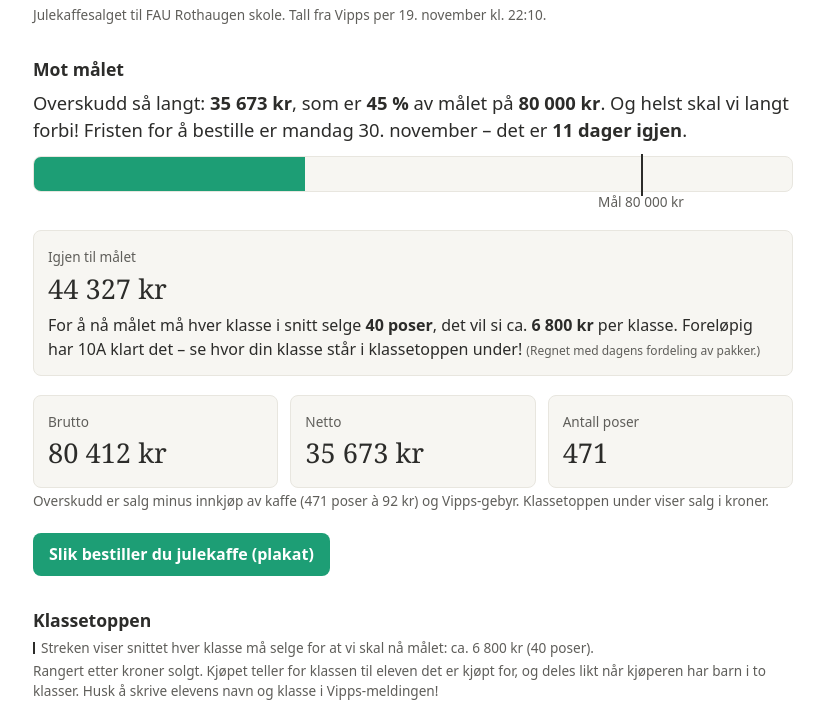
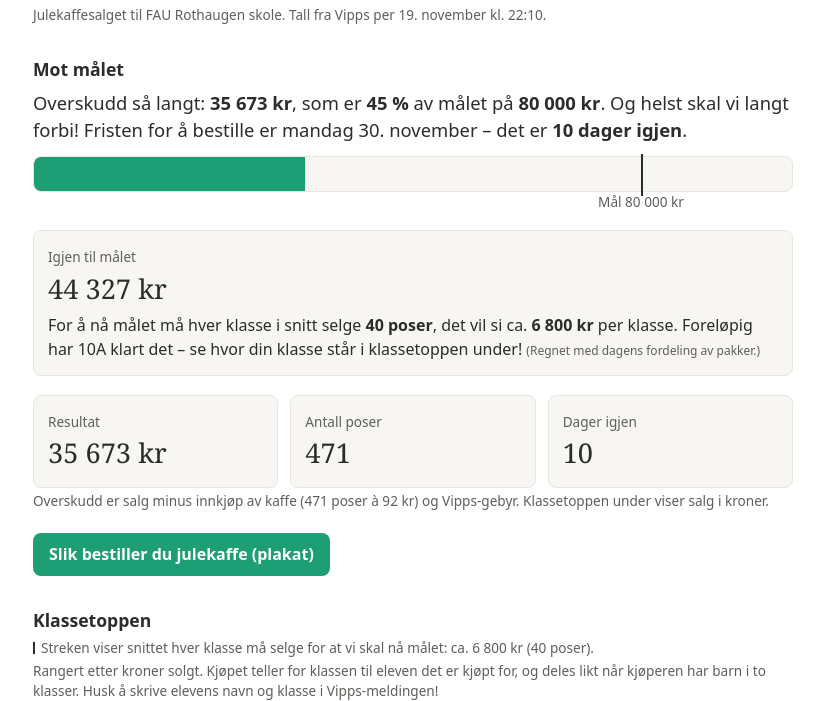
Before and after one commit to cortado/kaffekampen, a plain HTML site: page index.html in a window 1280 px wide. Shown: the part 104-805 px from the top of the page, without its empty margins (227-1051 px from the left). Drawn offline with Linux system fonts and the light colour scheme.

Commit message:
Oppdater Kaffekampen

```diff
--- a/index.html
+++ b/index.html
@@ -19,13 +19,13 @@ td{padding:7px 6px;border-bottom:1px solid var(--l)}.n{text-align:right;white-sp
 <p class="lead"><b>10A</b> leder med <b>7&nbsp;739&nbsp;kr</b>.</p>
 <p class="m">Julekaffesalget til FAU Rothaugen skole. Tall fra Vipps per 19. november kl. 22:10.</p>
 <h2>Mot målet</h2>
-<p class="lead">Overskudd så langt: <b>35&nbsp;673&nbsp;kr</b>, som er <b>45&nbsp;%</b> av målet på <b>80&nbsp;000&nbsp;kr</b>. Og helst skal vi langt forbi! Fristen for å bestille er mandag 30. november – det er <b>11 dager igjen</b>.</p>
+<p class="lead">Overskudd så langt: <b>35&nbsp;673&nbsp;kr</b>, som er <b>45&nbsp;%</b> av målet på <b>80&nbsp;000&nbsp;kr</b>. Og helst skal vi langt forbi! Fristen for å bestille er mandag 30. november – det er <b>10 dager igjen</b>.</p>
 <div class="goal"><div style="width:35.7%"></div></div>
 <div class="mark"><i style="left:80.0%"></i><span style="left:80.0%">Mål 80&nbsp;000&nbsp;kr</span></div>
 <div class="hint"><span class="m">Igjen til målet</span><b>44&nbsp;327&nbsp;kr</b><p>For å nå målet må hver klasse i snitt selge <b>40&nbsp;poser</b>, det vil si ca. <b>6&nbsp;800&nbsp;kr</b> per klasse. Foreløpig har 10A klart det – se hvor din klasse står i klassetoppen under! <span style='font-size:12px;color:#5F5E5A'>(Regnet med dagens fordeling av pakker.)</span></p></div>
-<div class="tiles"><div class="tile"><span class="m">Brutto</span><b>80&nbsp;412&nbsp;kr</b></div>
-<div class="tile"><span class="m">Netto</span><b>35&nbsp;673&nbsp;kr</b></div>
-<div class="tile"><span class="m">Antall poser</span><b>471</b></div></div>
+<div class="tiles"><div class="tile"><span class="m">Resultat</span><b>35&nbsp;673&nbsp;kr</b></div>
+<div class="tile"><span class="m">Antall poser</span><b>471</b></div>
+<div class="tile"><span class="m">Dager igjen</span><b>10</b></div></div>
 <p class="m">Overskudd er salg minus innkjøp av kaffe (471 poser à 92&nbsp;kr) og Vipps-gebyr. Klassetoppen under viser salg i kroner.</p>
 <p style="margin-top:1.4rem"><a class="knapp" href="julekaffe.pdf">Slik bestiller du julekaffe (plakat)</a></p>
 <h2>Klassetoppen</h2><p class="m"><span class="snittlegende"></span>Streken viser snittet hver klasse må selge for at vi skal nå målet: ca. 6&nbsp;800&nbsp;kr (40 poser).</p><p class="m">Rangert etter kroner solgt. Kjøpet teller for klassen til eleven det er kjøpt for, og deles likt når kjøperen har barn i to klasser. Husk å skrive elevens navn og klasse i Vipps-meldingen!</p>
```
